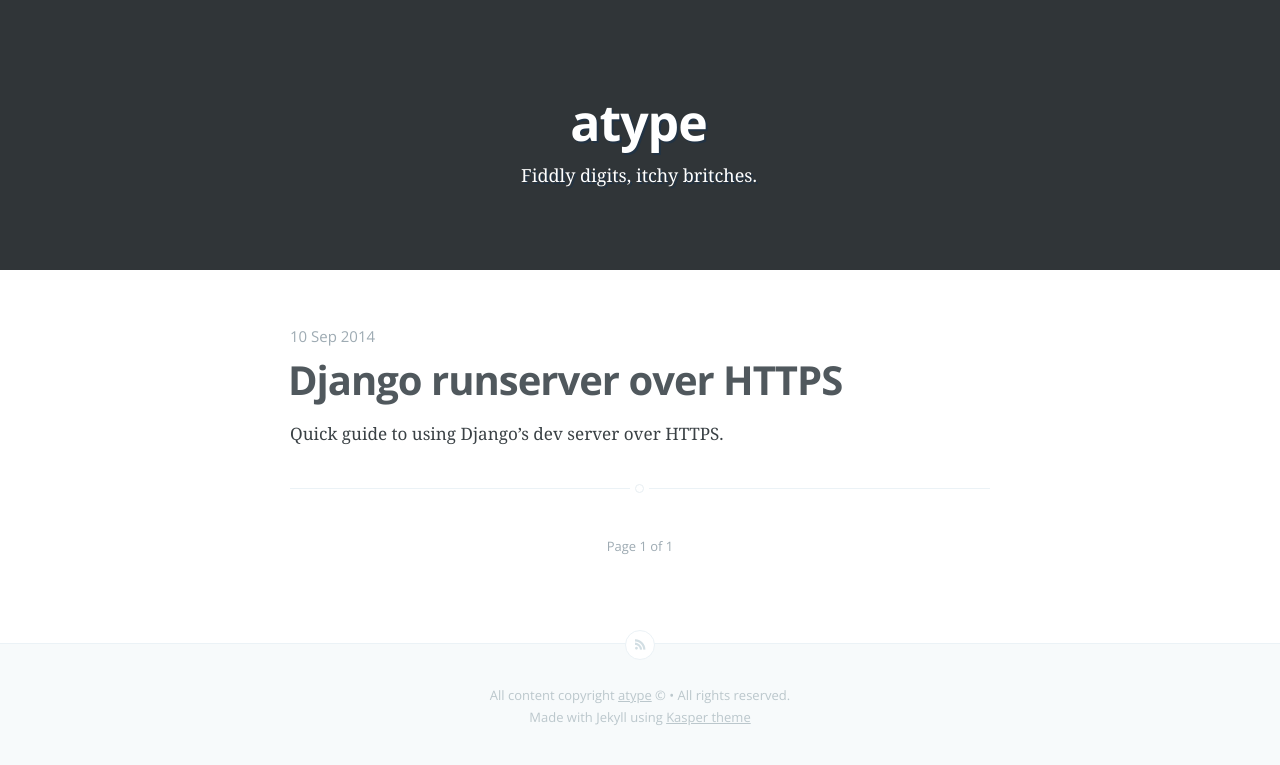
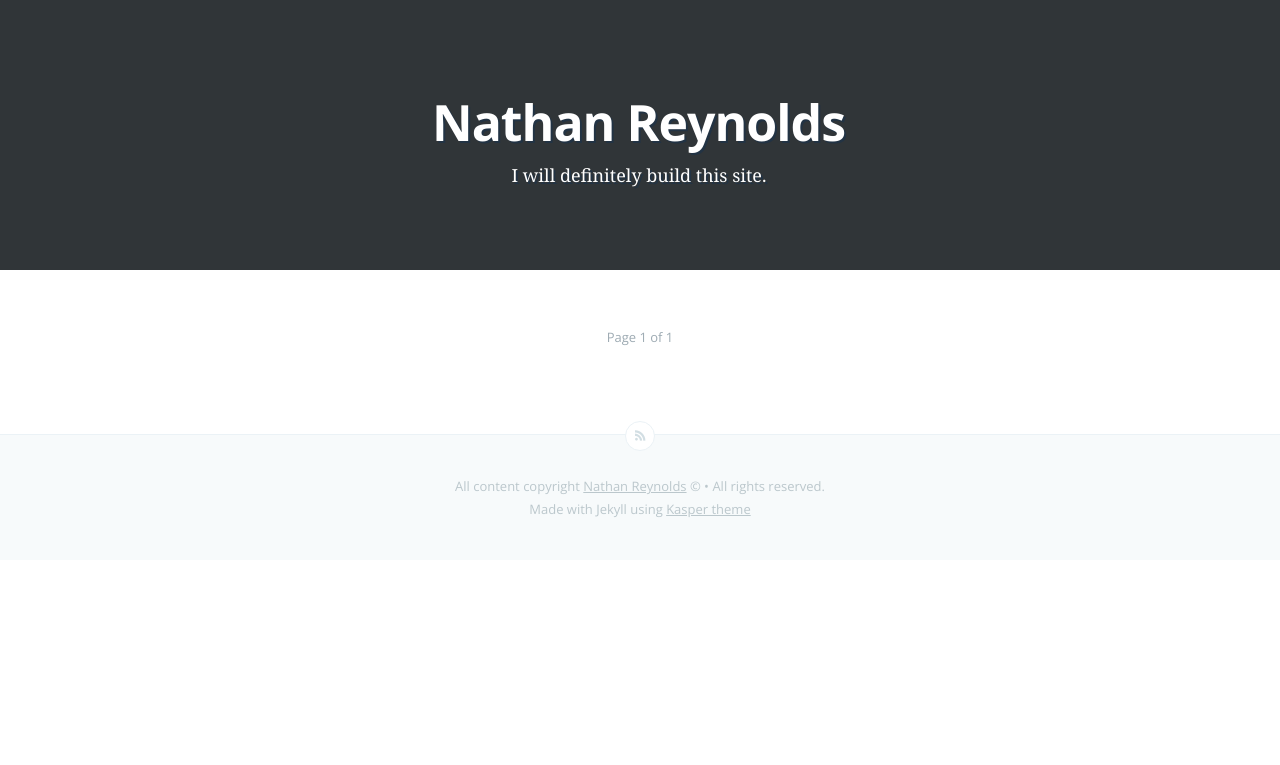
Before and after one commit to nathforge/nathforge.github.io, a Jekyll site: the page built from index.html, in a window 1280 px wide. Shown: the top 765 px of the page. Built offline with Jekyll 4.4.1, drawn with Linux system fonts in a browser that asks for light colours; Markdown is read by kramdown in place of the engine named in the settings; the list of posts is cut into pages by our own code; part of the change alters nothing that is shown.

```diff
--- a/_config.yml
+++ b/_config.yml
@@ -1,5 +1,5 @@
-name: atype
-description: "Fiddly digits, itchy britches"
+name: Nathan Reynolds
+description: "I will definitely build this site"
 
 markdown: redcarpet
 pygments: true
--- a/_posts/2014-09-10-django-runserver-over-https.md
+++ /dev/null
@@ -1,36 +0,0 @@
----
-layout: post
-title: Django runserver over HTTPS
-categories: Django
----
-
-Quick guide to using Django's dev server over HTTPS.
-
-----
-
-**1.** Install Django extensions:
-
->     $ pip install django_extensions
-
-Edit `settings.py`, add `django_extensions` to `INSTALLED_APPS`.
-
-----
-
-**2.** Create a self-signed certificate:
-
-It's just for your local machine, so we'll set a 10-year expiry date.
-
->     $ sudo apt-get install openssl
->     $ openssl genrsa -out dev.key 1024
->     $ openssl req -new -key dev.key -out dev.csr -subj '/CN=localhost/O=mycompany/C=UK/'
->     $ openssl x509 -req -days 3650 -in dev.csr -signkey dev.key -out dev.crt
-
-----
-
-**3.** Start the server:
-
->     $ pt/manage.py runserver_plus --cert=dev.crt
-
-Try it out - visit `https://localhost:8000` in your browser.
-
-You'll *(hopefully)* see a security notice. Click through to ignore it, or Google [self-signed certificate installation](https://www.google.co.uk/search?q=install+self-signed+certificate). This varies per device, so you'll need to do a bit of research!
```
